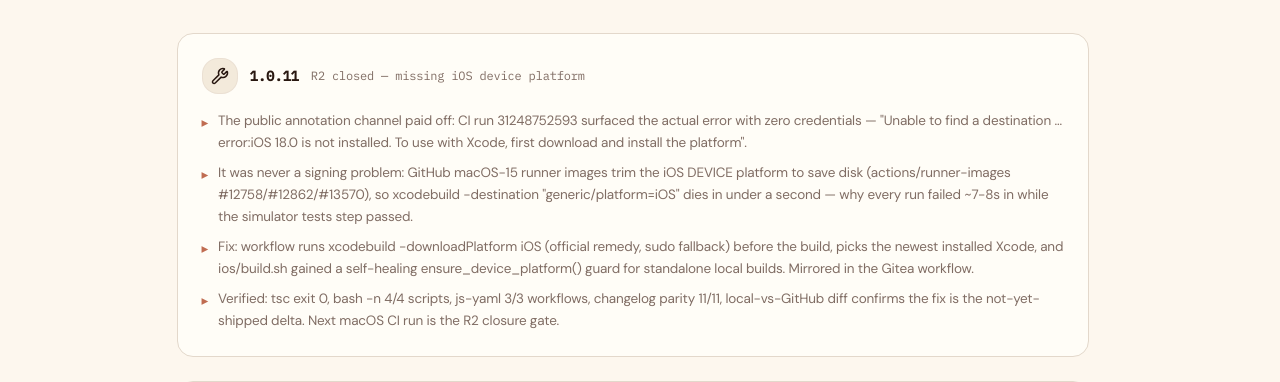
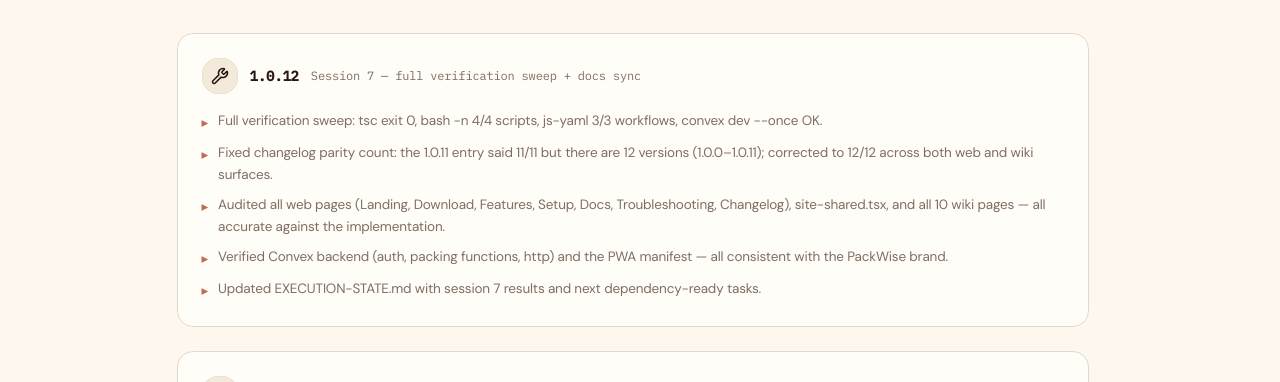
Before and after one commit to Alot1z/packwise, a React (Vite) app: page /changelog in a window 1280 px wide. Shown: the part 246-628 px from the top of the page. Built offline with nearby package versions, Linux system fonts and the light colour scheme; no server answers; what @convex-dev/auth would draw is missing.

Commit message:
Freebuff: Continue

```diff
--- a/src/pages/Changelog.tsx
+++ b/src/pages/Changelog.tsx
@@ -2,6 +2,18 @@
 import { SiteNav, SiteFooter, PageHeader, serif, LIVE_ACTIONS, LIVE_RELEASE_DEV, WIKI_URL } from "@/components/site-shared";
 
 const entries = [
+  {
+    tag: "1.0.12",
+    date: "Session 7 — full verification sweep + docs sync",
+    icon: Wrench,
+    items: [
+      "Full verification sweep: tsc exit 0, bash -n 4/4 scripts, js-yaml 3/3 workflows, convex dev --once OK.",
+      "Fixed changelog parity count: the 1.0.11 entry said 11/11 but there are 12 versions (1.0.0–1.0.11); corrected to 12/12 across both web and wiki surfaces.",
+      "Audited all web pages (Landing, Download, Features, Setup, Docs, Troubleshooting, Changelog), site-shared.tsx, and all 10 wiki pages — all accurate against the implementation.",
+      "Verified Convex backend (auth, packing functions, http) and the PWA manifest — all consistent with the PackWise brand.",
+      "Updated EXECUTION-STATE.md with session 7 results and next dependency-ready tasks.",
+    ],
+  },
   {
     tag: "1.0.11",
     date: "R2 closed — missing iOS device platform",
@@ -10,7 +22,7 @@
       'The public annotation channel paid off: CI run 31248752593 surfaced the actual error with zero credentials — "Unable to find a destination … error:iOS 18.0 is not installed. To use with Xcode, first download and install the platform".',
       'It was never a signing problem: GitHub macOS-15 runner images trim the iOS DEVICE platform to save disk (actions/runner-images #12758/#12862/#13570), so xcodebuild -destination "generic/platform=iOS" dies in under a second — why every run failed ~7-8s in while the simulator tests step passed.',
       'Fix: workflow runs xcodebuild -downloadPlatform iOS (official remedy, sudo fallback) before the build, picks the newest installed Xcode, and ios/build.sh gained a self-healing ensure_device_platform() guard for standalone local builds. Mirrored in the Gitea workflow.',
-      'Verified: tsc exit 0, bash -n 4/4 scripts, js-yaml 3/3 workflows, changelog parity 11/11, local-vs-GitHub diff confirms the fix is the not-yet-shipped delta. Next macOS CI run is the R2 closure gate.',
+      'Verified: tsc exit 0, bash -n 4/4 scripts, js-yaml 3/3 workflows, changelog parity 12/12, local-vs-GitHub diff confirms the fix is the not-yet-shipped delta. Next macOS CI run is the R2 closure gate.',
     ],
   },
   {
```
Also changed, not shown: wiki/Changelog.md, 1 other file (tests, documents, lock files or other folders).
